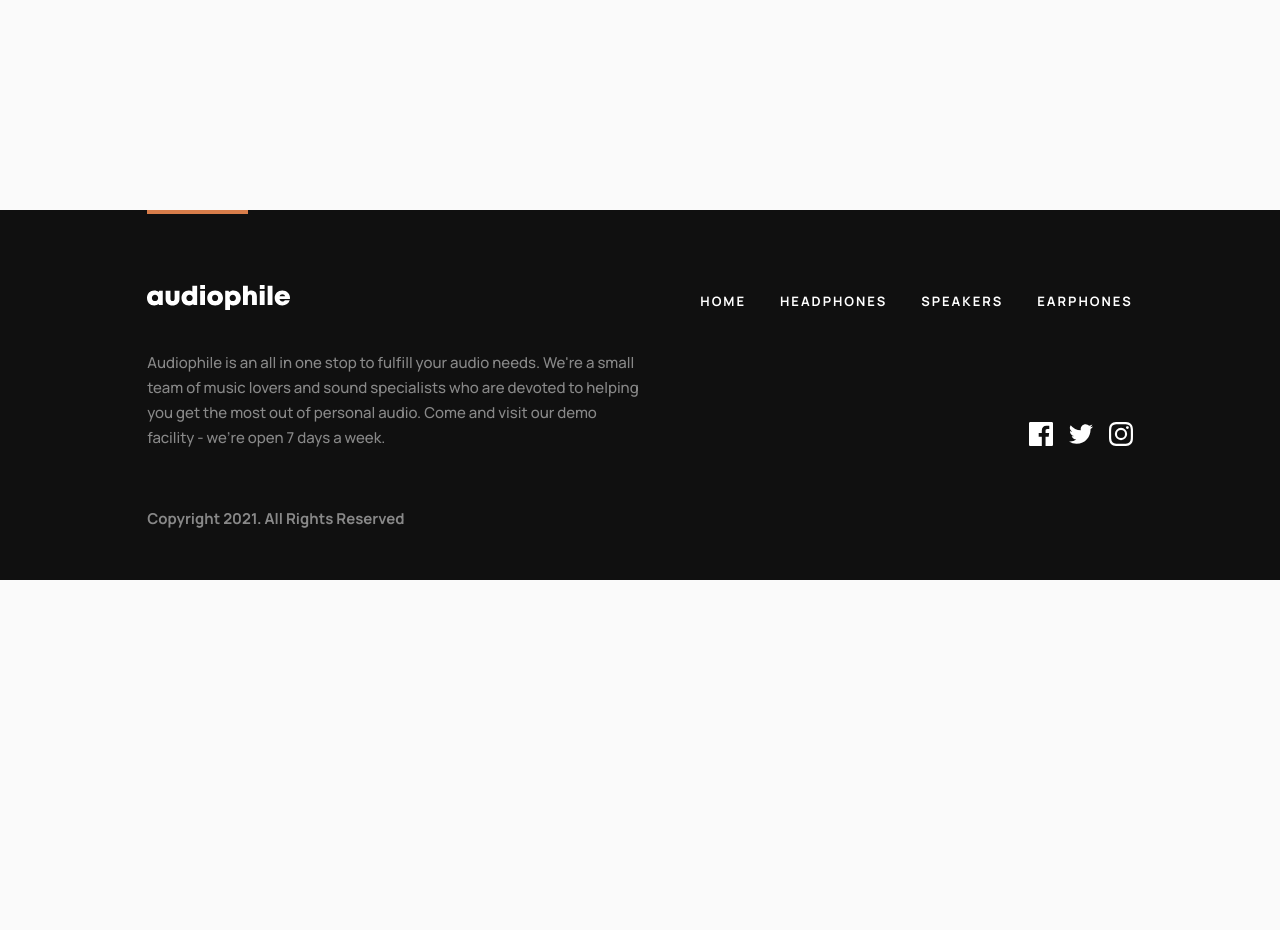
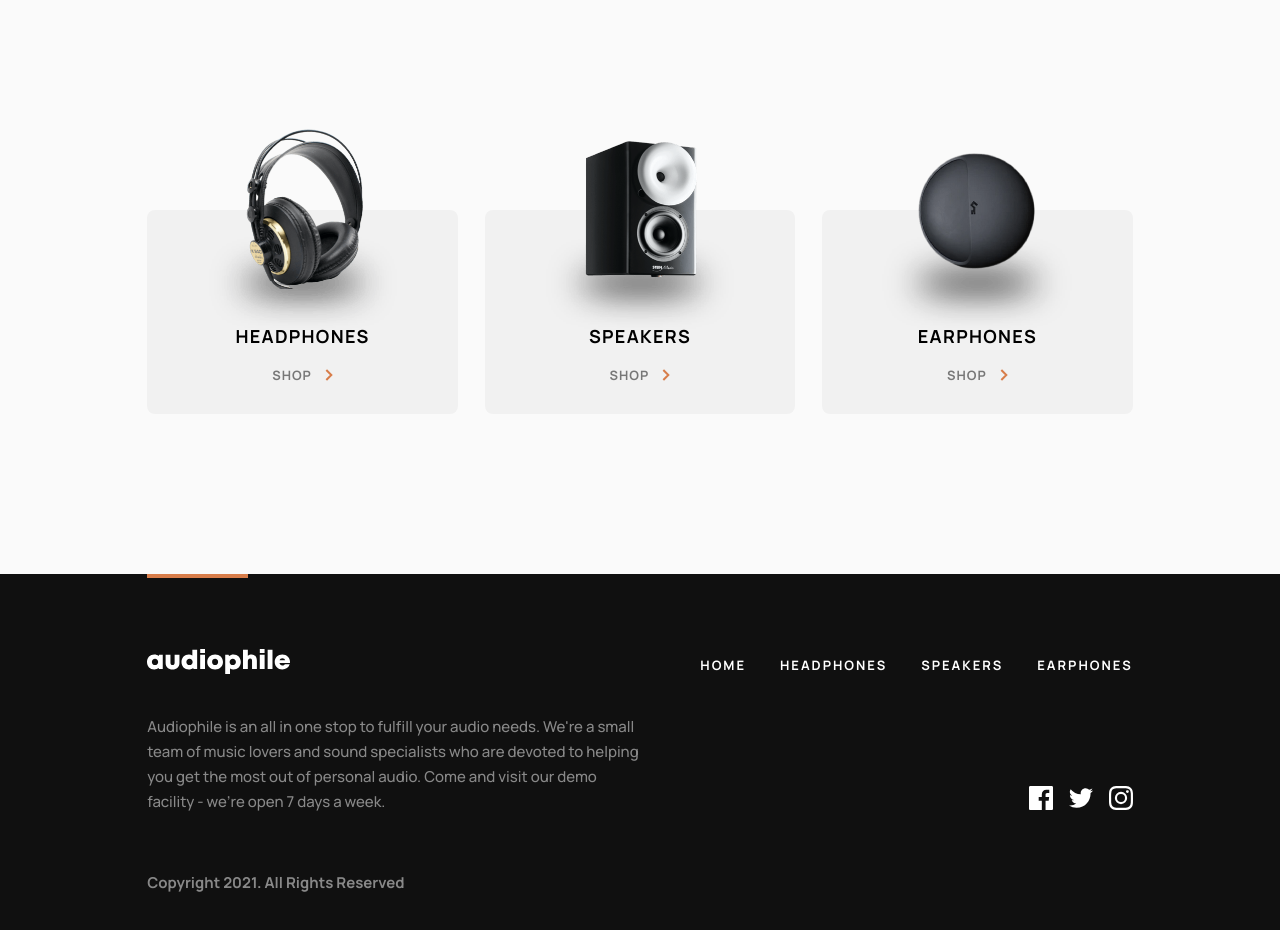
Before and after one commit to bluepersia/audiophile-fullstack, a React (Vite) app in the folder frontend/: page /product/xx59-headphones in a window 1280 px wide. Shown: the part 2720-3650 px from the top of the page. Before the commit the page ends 3300 px from the top, so only its background shows below. Built offline with nearby package versions, Linux system fonts and the light colour scheme.

Commit message:
Add product detail, categories section

```diff
--- a/frontend/src/pages/ProductDetail/ProductDetail.module.scss
+++ b/frontend/src/pages/ProductDetail/ProductDetail.module.scss
@@ -16,6 +16,10 @@
   margin-bottom: 11.46rem;
 }
 
+.categories {
+  margin-bottom: 8rem;
+}
+
 @media (min-width: $bp-tablet) {
   .details {
     margin-bottom: clamp(8rem, 3.2593rem + 9.2593vw, 10.6667rem);
@@ -32,4 +36,8 @@
   .related {
     margin-bottom: clamp(11.4667rem, 3.4074rem + 15.7407vw, 16rem);
   }
+
+  .categories {
+    margin-bottom: clamp(8rem, 3.2593rem + 9.2593vw, 10.6667rem);
+  }
 }
--- a/frontend/src/pages/ProductDetail/ProductDetail.tsx
+++ b/frontend/src/pages/ProductDetail/ProductDetail.tsx
@@ -9,6 +9,7 @@ import styles from "./ProductDetail.module.scss";
 import Overview from "./Overview/Overview";
 import Gallery from "./Gallery/Gallery";
 import Related from "./Related/Related";
+import Categories from "../../components/Categories/Categories";
 
 export default function ProductDetail(): JSX.Element {
   const { slug } = useParams();
@@ -49,6 +50,9 @@ export default function ProductDetail(): JSX.Element {
           <div className={styles.related}>
             <Related product={product} />
           </div>
+          <div className={styles.categories}>
+            <Categories />
+          </div>
         </>
       )}
     </ProgQuery>
```
